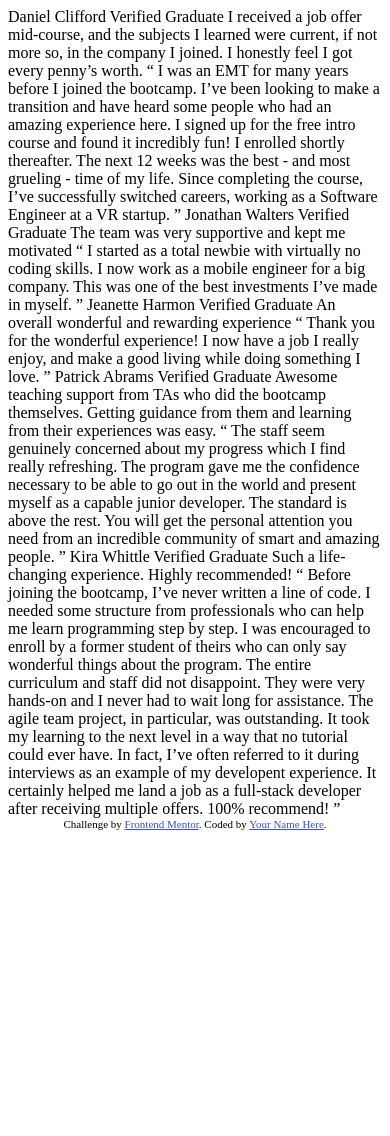
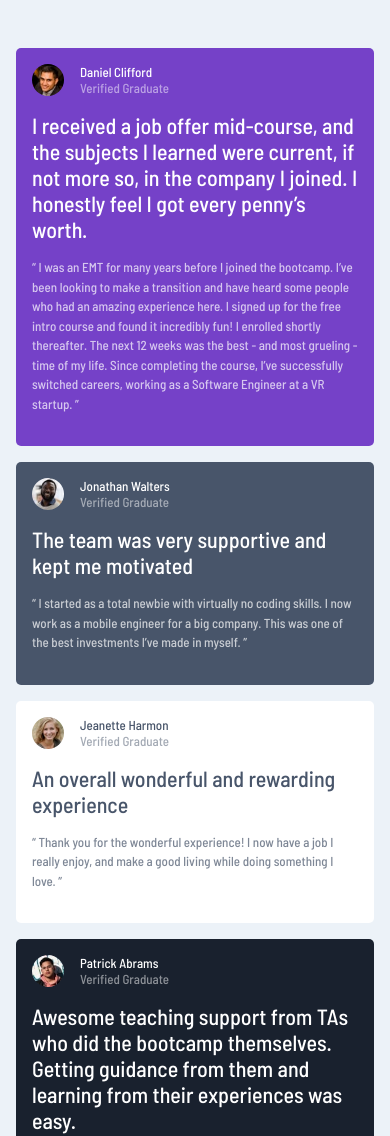
Before and after one commit to jbski/testimonials-grid, a plain HTML site: page index.html in a window 390 px wide. Shown: the top 1136 px of the page. Before the commit the page ends 844 px from the top, so only its background shows below. Drawn offline with Linux system fonts and the light colour scheme.

Commit message:
update CSS with media query

```diff
--- /dev/null
+++ b/css/style.css
@@ -0,0 +1,134 @@
+:root {
+    /* Colors */
+    --primary-moderate_violet: hsl(263, 55%, 52%);
+    --primary-very-dark-grayish-blue: hsl(217, 19%, 35%);
+    --primary-very-dark-blackish-blue: hsl(219, 29%, 14%);
+    --primary-white: hsl(0, 0%, 100%);
+
+    --neutral-light-gray: hsl(0, 0%, 81%);
+    --neutral-light-grayish-blue: hsl(210, 46%, 95%);
+
+    --font-family: 'Barlow Semi Condensed', sans-serif;
+    --font-size: 13px;
+}
+
+*{
+    padding: 0;
+    margin: 0;
+    box-sizing: border-box;
+}
+
+body {
+    font-family: var(--font-family);
+    font-size: var(--font-size);
+    background-color: var(--neutral-light-grayish-blue);
+}
+
+.main-grid-container {
+    display: grid;
+    grid-template-columns: repeat(1, 1fr);
+    grid-gap: 1rem;
+    margin: 3rem 1rem;
+}
+
+.card {
+    border-radius: 5px;
+    padding: 1rem;
+}
+
+.card-name-container {
+    display: flex;
+    flex-direction: row;
+    padding-bottom: 1rem;
+}
+
+.card-name-container img {
+    margin-right: 1rem;
+    border-radius: 50%;
+    height: 2rem;
+}
+
+.card-name {
+    display: flex;
+    flex-direction: column;
+}
+
+.card-heading {
+    font-size: 22px;
+    font-weight: 500;
+    padding-bottom: 1rem;
+}
+
+.card-testimonial {
+    padding-bottom: 1rem;
+    line-height: 1.5;
+}
+
+#card-1-container {
+    background-color: var(--primary-moderate_violet);
+    color: var(--primary-white);
+    font-weight: 500;
+}
+
+#card-2-container {
+    background-color: var(--primary-very-dark-grayish-blue);
+    color: var(--primary-white);
+}
+
+#card-3-container {
+    background-color: var(--primary-white);
+    color: var(--primary-very-dark-grayish-blue);
+}
+
+#card-4-container {
+    background-color: var(--primary-very-dark-blackish-blue);
+    color: var(--primary-white);
+}
+
+#card-5-container {
+    background-color: var(--primary-white);
+    color: var(--primary-very-dark-grayish-blue);
+}
+
+
+
+.verified-graduate {
+    opacity: 50%
+}
+
+.card-testimonial {
+    opacity: 70%;
+}
+
+
+@media(min-width: 768px) {
+
+    body {
+        display: flex;
+        align-items: center;
+        justify-content: center;
+    }
+
+    .main-grid-container {
+        max-width: 90%;
+        margin: 3rem 2rem;
+        display: grid;
+        grid-template-columns: repeat(4, 1fr);
+    }
+
+    #card-1-container {
+        grid-column: 1 / span 2;
+    }
+
+    #card-4-container {
+        grid-column: 2 / span 2;
+    }
+
+    #card-5-container {
+        grid-column: 4 / span 1;
+        grid-row: 1 / span 2;
+        padding-bottom: 0;
+        margin-bottom: 0;
+    }
+
+}
--- a/index.html
+++ b/index.html
@@ -7,70 +7,113 @@
   <link rel="icon" type="image/png" sizes="32x32" href="./images/favicon-32x32.png">
 
   <title>Frontend Mentor | [Challenge Name Here]</title>
+  <link rel="preconnect" href="https://fonts.googleapis.com">
+  <link rel="preconnect" href="https://fonts.gstatic.com" crossorigin>
+  <link href="https://fonts.googleapis.com/css2?family=Barlow+Semi+Condensed:wght@500;600&display=swap" rel="stylesheet">
 
-  <!-- Feel free to remove these styles or customise in your own stylesheet 👍 -->
-  <style>
-    .attribution { font-size: 11px; text-align: center; }
-    .attribution a { color: hsl(228, 45%, 44%); }
-  </style>
+  <link rel="stylesheet" href="./css/style.css">
 </head>
 <body>
+  <div class="main-grid-container">
+    <div id="card-1-container" class="card">
+      <div class="card-name-container">
+        <img src="./images/image-daniel.jpg" alt="">
+        <div class="card-name">
           Daniel Clifford
-  Verified Graduate
-
-  I received a job offer mid-course, and the subjects I learned were current, if not more so,
-  in the company I joined. I honestly feel I got every penny’s worth.
-
-  “ I was an EMT for many years before I joined the bootcamp. I’ve been looking to make a
+          <span class="verified-graduate">Verified Graduate</span>
+        </div>
+      </div>
+      <div class="card-heading">
+        <p>I received a job offer mid-course, and the subjects I learned were current, if not more so,
+        in the company I joined. I honestly feel I got every penny’s worth.</p>
+      </div>
+      <div class="card-testimonial">
+        <p>“ I was an EMT for many years before I joined the bootcamp. I’ve been looking to make a
         transition and have heard some people who had an amazing experience here. I signed up
         for the free intro course and found it incredibly fun! I enrolled shortly thereafter.
         The next 12 weeks was the best - and most grueling - time of my life. Since completing
-  the course, I’ve successfully switched careers, working as a Software Engineer at a VR startup. ”
+        the course, I’ve successfully switched careers, working as a Software Engineer at a VR startup. ”</p>
+      </div>
+    </div>
 
+
+    <div id="card-2-container" class="card">
+      <div class="card-name-container">
+        <img src="./images/image-jonathan.jpg" alt="">
+        <div class="card-name">
           Jonathan Walters
-  Verified Graduate
+          <span class="verified-graduate">Verified Graduate</span>
+        </div>
+      </div>
+      <div class="card-heading">
+        <p>The team was very supportive and kept me motivated</p>
+      </div>
+      <div class="card-testimonial">
+        <p>“ I started as a total newbie with virtually no coding skills. I now work as a mobile engineer
+        for a big company. This was one of the best investments I’ve made in myself. ”</p>
+      </div>
+    </div>
 
-  The team was very supportive and kept me motivated
+    <div id="card-3-container" class="card">
+      <div class="card-name-container">
+        <img src="./images/image-jeanette.jpg" alt="">
+        <div class="card-name">
+          Jeanette Harmon
+          <span class="verified-graduate">Verified Graduate</span>
+        </div>
+      </div>
+      <div class="card-heading">
+        <p>An overall wonderful and rewarding experience</p>
+      </div>
+      <div class="card-testimonial">
+       <p>“ Thank you for the wonderful experience! I now have a job I really enjoy, and make a good living
+        while doing something I love. ”</p>
+      </div>
+    </div>
 
-  “ I started as a total newbie with virtually no coding skills. I now work as a mobile engineer
-  for a big company. This was one of the best investments I’ve made in myself. ”
-
-  Jeanette Harmon
-  Verified Graduate
-
-  An overall wonderful and rewarding experience
-
-  “ Thank you for the wonderful experience! I now have a job I really enjoy, and make a good living
-  while doing something I love. ”
-
+    <div id="card-4-container" class="card">
+      <div class="card-name-container">
+        <img src="./images/image-patrick.jpg" alt="">
+        <div class="card-name">
           Patrick Abrams
-  Verified Graduate
-
-  Awesome teaching support from TAs who did the bootcamp themselves. Getting guidance from them and
-  learning from their experiences was easy.
-
-  “ The staff seem genuinely concerned about my progress which I find really refreshing. The program
+          <span class="verified-graduate">Verified Graduate</span>
+        </div>
+      </div>
+      <div class="card-heading">
+        <p>Awesome teaching support from TAs who did the bootcamp themselves. Getting guidance from them and
+        learning from their experiences was easy.</p>
+      </div>
+      <div class="card-testimonial">
+        <p>“ The staff seem genuinely concerned about my progress which I find really refreshing. The program
         gave me the confidence necessary to be able to go out in the world and present myself as a capable
         junior developer. The standard is above the rest. You will get the personal attention you need from
-  an incredible community of smart and amazing people. ”
+        an incredible community of smart and amazing people. ”</p>
+      </div>
+    </div>
 
+    <div id="card-5-container" class="card">
+      <div class="card-name-container">
+        <img src="./images/image-kira.jpg" alt="">
+        <div class="card-name">
           Kira Whittle
-  Verified Graduate
-
-  Such a life-changing experience. Highly recommended!
-
-  “ Before joining the bootcamp, I’ve never written a line of code. I needed some structure from
+          <span class="verified-graduate">Verified Graduate</span>
+        </div>
+      </div>
+      <div class="card-heading">
+       <p>Such a life-changing experience. Highly recommended!</p>
+      </div>
+      <div class="card-testimonial">
+        <p>“ Before joining the bootcamp, I’ve never written a line of code. I needed some structure from
         professionals who can help me learn programming step by step. I was encouraged to enroll by a former
         student of theirs who can only say wonderful things about the program. The entire curriculum and staff
         did not disappoint. They were very hands-on and I never had to wait long for assistance. The agile team
         project, in particular, was outstanding. It took my learning to the next level in a way that no tutorial
         could ever have. In fact, I’ve often referred to it during interviews as an example of my developent
         experience. It certainly helped me land a job as a full-stack developer after receiving multiple offers.
-  100% recommend! ”
+        100% recommend! ”</p>
+      </div>
+    </div>
+  </div>
 
-  <div class="attribution">
-    Challenge by <a href="https://www.frontendmentor.io?ref=challenge" target="_blank">Frontend Mentor</a>.
-    Coded by <a href="#">Your Name Here</a>.
-  </div>
 </body>
 </html>
```
Lines whose indentation alone changed are shown as unchanged.
